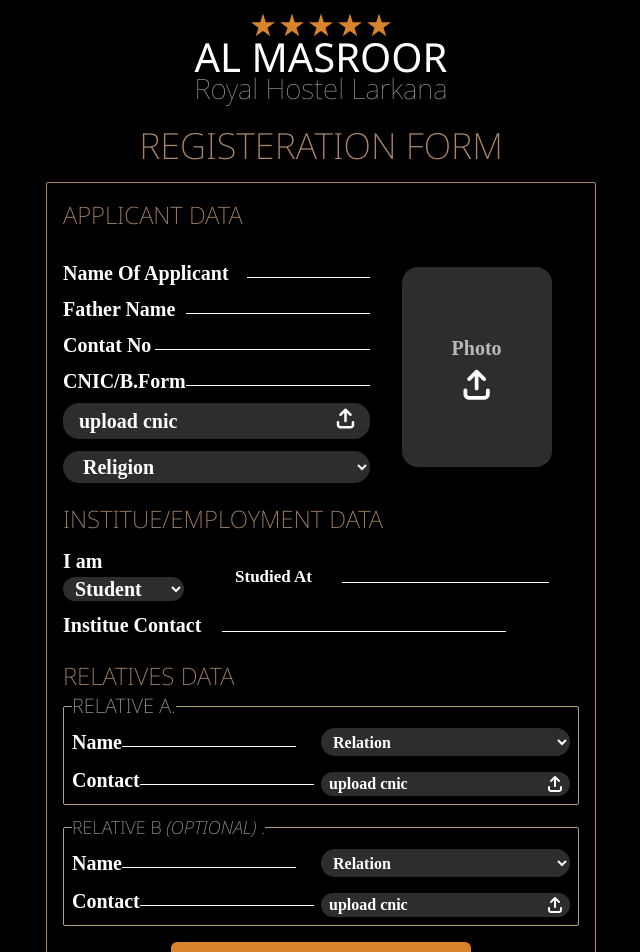
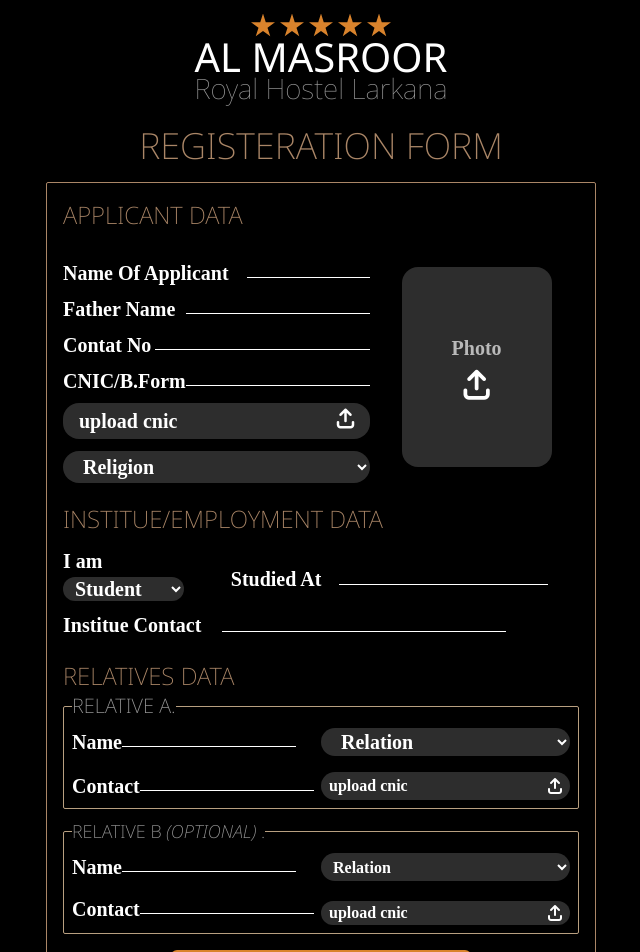
Before and after one commit to dmmdeveloper/almasroor-frontend, a React (Vite) app: page /register in a window 1280 px wide. Shown: the top 952 px of the page, without its empty margins (319-959 px from the left). Built offline with nearby package versions, Linux system fonts and the light colour scheme; a web font is replaced by a local one.

Commit message:
set Show file Name -2

```diff
--- a/src/pages/Register.jsx
+++ b/src/pages/Register.jsx
@@ -50,21 +50,7 @@ return (<>
 <button type='submit' className='bg-appYellow w-[300px] py-1 text-xl md:text-2xl rounded-md hover:opacity-90' >Read Terms & Conditions</button>
 </div>
 
-
-
 </form>
-
-
-
-
-
-
-
-
-
-
-
-
 
   </div>
 
@@ -75,8 +61,8 @@ return (<>
 
 function ApplicantData() {
 
+
 const [cnicName , setCnicName] = useState(null)
-
 
     const cnicRef = useRef("");
     const photRef = useRef("");
@@ -114,6 +100,7 @@ const handleFileChange2 = (e)=>{
 
 
 <div className="flex w-full items-center mt-2 ">
+
   <label className='font-abhyalibre w-[50%] text-[18px] md:text-xl md:w-[60%] flex-2 font-[700]  ' htmlFor="">Name Of Applicant</label>
   <input
   className="w-[50%] md:w-[40%] bg-black border-b-[1px] border-b-white focus:border-b-2 focus:border-b-white focus:outline-none relative bottom-2 text-white"
@@ -249,7 +236,7 @@ console.log(post);
   <div className=" flex md:flex-row md:items-center flex-col gap-2">
 
     <div  >
-  <label htmlFor=""> I am </label>
+  <label className='text-[18px] md:text-xl' htmlFor=""> I am </label>
 
   <select onChange={(e)=>setPost(e.target.value)} className='bg-halfBlack px-2 rounded-2xl' name="" id="">
     <option value="Student">Student</option>
@@ -257,8 +244,9 @@ console.log(post);
   </select>
     </div>
 
-    <div className='flex gap-1' >
-<p className='text-[17px] w-[30%] mt-1' > {post=== "Student"? "Studied At":"Worked At"} </p>
+    <div className='flex gap-1 mt-1' >
+
+<p className='text-[18px] md:text-xl w-[30%] mt-1' > {post=== "Student"? "Studied At":"Worked At"} </p>
 <input
   className="w-[60%]  bg-black border-b-[1px] border-b-white focus:border-b-2 focus:border-b-white focus:outline-none relative bottom-2 text-white"
   type="text"
@@ -267,7 +255,7 @@ console.log(post);
 </div>
 
 <div className='flex gap-1 mt-2' >
-<p className='w-[50%] md:w-[30%]' >{ post=== "Student"?"Institue":"Office" } Contact</p>
+<p className='w-[50%] md:w-[30%] text-[18px] md:text-xl ' >{ post=== "Student"?"Institue":"Office" } Contact</p>
 <input
   className="w-[40%] md:w-[55%]  bg-black border-b-[1px] border-b-white focus:border-b-2 focus:border-b-white focus:outline-none relative bottom-2 text-white"
   type="number"
@@ -282,6 +270,7 @@ console.log(post);
 
 
 function RelativesData() {
+
 const [cnic1  ,setCnic1] = useState("")
 const [cnic2  ,setCnic2] = useState("")
 
@@ -305,25 +294,23 @@ const [cnic2  ,setCnic2] = useState("")
 />
   </div>
 
-  <select  className='bg-halfBlack px-2 md:w-1/2 w-full md:mt-0 mt-3 rounded-2xl' name="" id="">
+  <select  className='bg-halfBlack px-2 md:w-1/2 w-full  text-[23px] md:text-xl  md:px-4 md:mt-0 mt-3 rounded-2xl' name="" id="">
     <option  value="">Relation</option>
     <option value="Employee">Father</option>
     <option value="Employee">Brother</option>
   </select>
-
 
 </div>
 
 
 <div className="flex md:flex-row flex-col mt-2 ">
 
-  <div className='md:w-1/2 flex w-full  items-center' >
+  <div className='md:w-1/2 flex w-full  mt-2 items-center' >
 <label className='font-abhyalibre  text-[18px] md:text-xl flex-2 font-[700]  ' htmlFor="">Contact </label>
   <input
   className="w-full md:w-[70%] bg-black border-b-[1px] border-b-white focus:border-b-2 focus:border-b-white focus:outline-none relative bottom-2 text-white"
   type="number"/>
   </div>
-
 
   <div key={Math.random()} onClick={(e)=>{ realtive1fileRef.current.click()}} className="md:w-1/2 mt-2 flex w-full bg-halfBlack px-2 rounded-2xl items-center justify-between cursor-pointer">
 
@@ -370,7 +357,7 @@ const [cnic2  ,setCnic2] = useState("")
 </div>
 
 
-<div className="flex md:flex-row flex-col mt-2 ">
+<div className="flex md:flex-row flex-col mt-3 ">
 
   <div className='md:w-1/2 flex w-full  items-center' >
 <label className='font-abhyalibre  text-[18px] md:text-xl flex-2 font-[700]  ' htmlFor="">Contact </label>
@@ -378,7 +365,6 @@ const [cnic2  ,setCnic2] = useState("")
   className="w-full md:w-[70%] bg-black border-b-[1px] border-b-white focus:border-b-2 focus:border-b-white focus:outline-none relative bottom-2 text-white"
   type="number"/>
   </div>
-
 
   <div key={Math.random()} onClick={(e)=>{ realtive2fileRef.current.click()}} className="md:w-1/2 mt-2 flex w-full bg-halfBlack px-2 rounded-2xl items-center justify-between cursor-pointer">
     {
```
